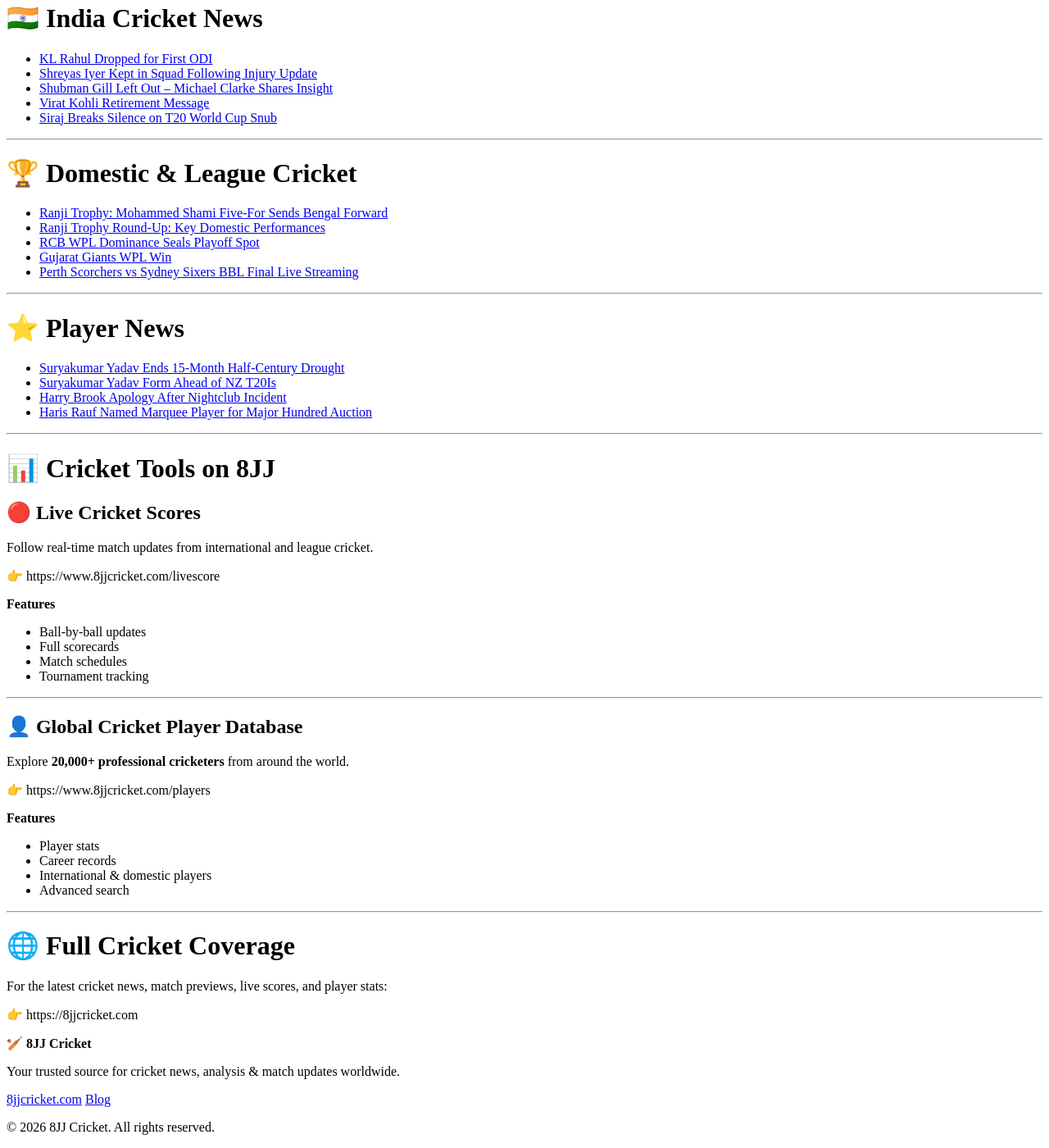
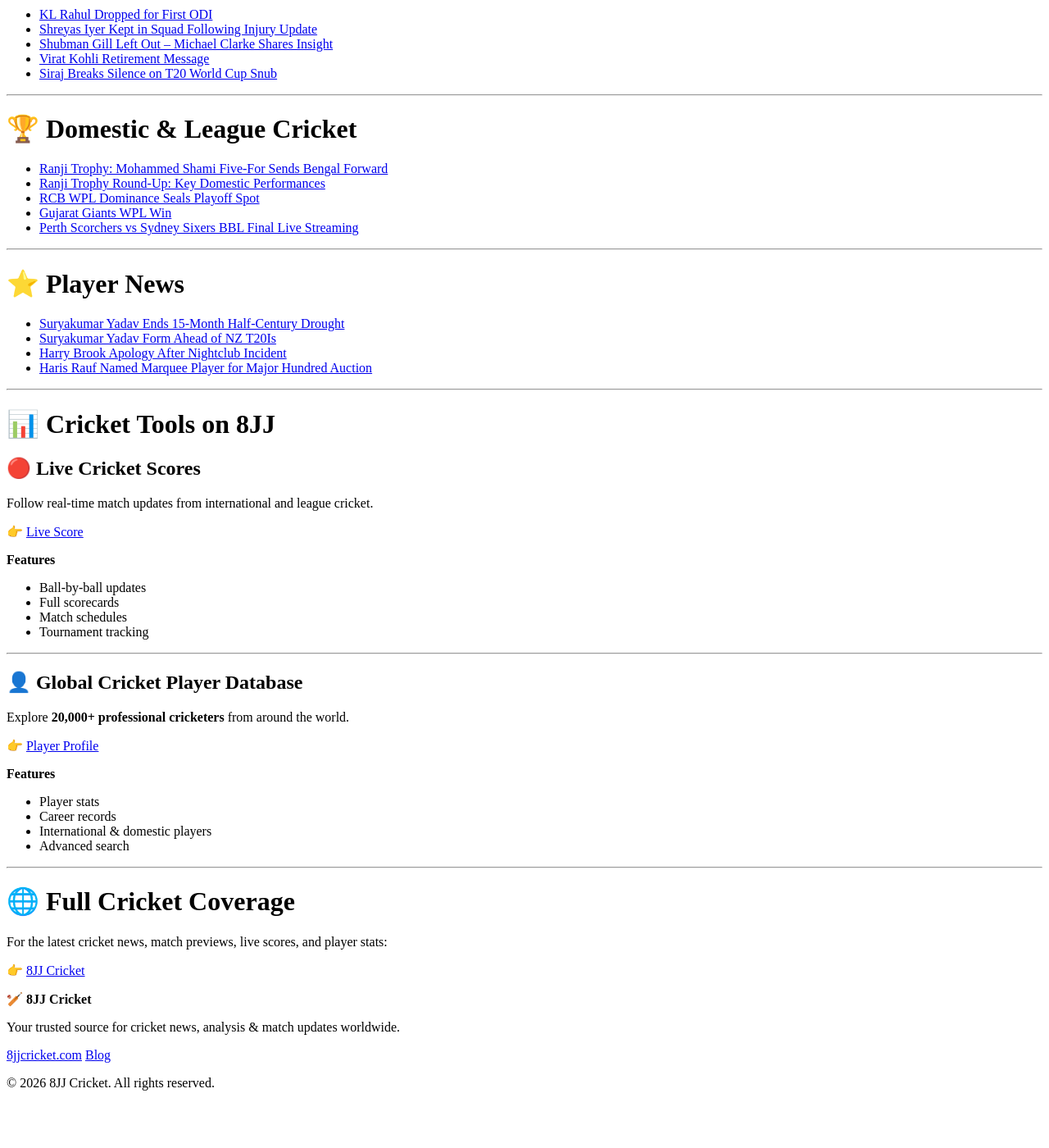
Before and after one commit to 8jjcricket-create/https-8jjcricket.com-, a Jekyll site: the page built from index.md, in a window 1280 px wide and 1400 px high, scrolled down 752 px. Shown: the whole window at 82% size. Built offline with Jekyll 4.4.1, drawn with Linux system fonts in a browser that asks for light colours; our own code applies the rules of GitHub Pages for plain Markdown files; after the commit the page ends 2098 px from its top, so only the background shows below that; some of the changed text lies outside the part shown.

Commit message:
Update index.md

```diff
--- a/index.md
+++ b/index.md
@@ -2,14 +2,11 @@
 
 Latest cricket news, match updates, and player insights from around the world.
 
-🌐 **Official Website**
-https://8jjcricket.com
+🌐 [**Official Website**  ](https://8jjcricket.com)
 
-📊 **Live Cricket Scores**
-https://www.8jjcricket.com/livescore
+📊 [**Live Cricket Scores** ](https://www.8jjcricket.com/livescore)
 
-👤 **20,000+ Player Database**
-https://www.8jjcricket.com/players
+👤 [**20,000+ Player Database**](https://www.8jjcricket.com/players)
 
 Stay updated with international cricket, domestic leagues, player news, and tournament coverage.
 
@@ -69,7 +66,7 @@ Stay updated with international cricket, domestic leagues, player news, and tour
 
 Follow real-time match updates from international and league cricket.
 
-👉 https://www.8jjcricket.com/livescore
+👉 [Live Score](https://www.8jjcricket.com/livescore)
 
 **Features**
 
@@ -84,7 +81,7 @@ Follow real-time match updates from international and league cricket.
 
 Explore **20,000+ professional cricketers** from around the world.
 
-👉 https://www.8jjcricket.com/players
+👉 [Player Profile](https://www.8jjcricket.com/players)
 
 **Features**
 
@@ -99,4 +96,4 @@ Explore **20,000+ professional cricketers** from around the world.
 
 For the latest cricket news, match previews, live scores, and player stats:
 
-👉 https://8jjcricket.com
+👉 [8JJ Cricket](https://8jjcricket.com)
```
